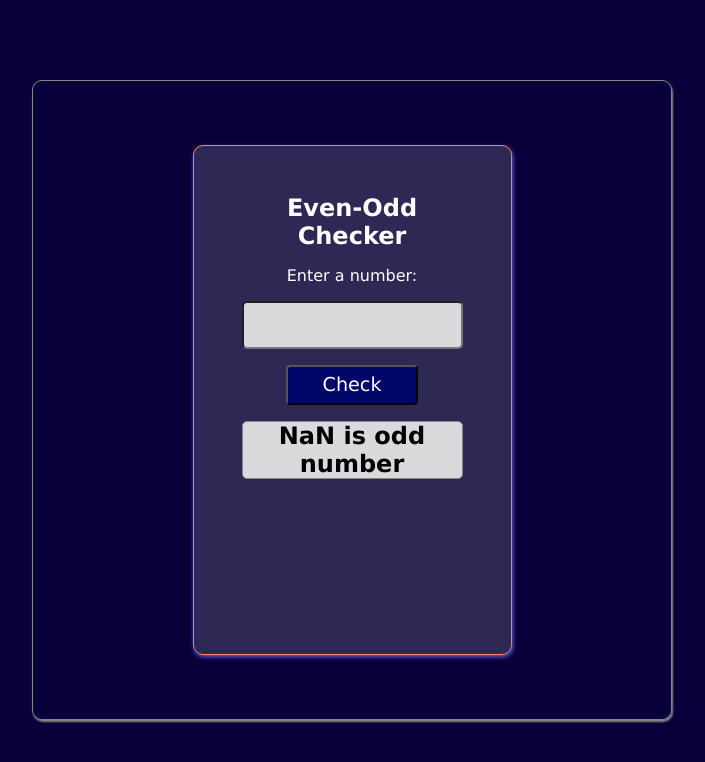
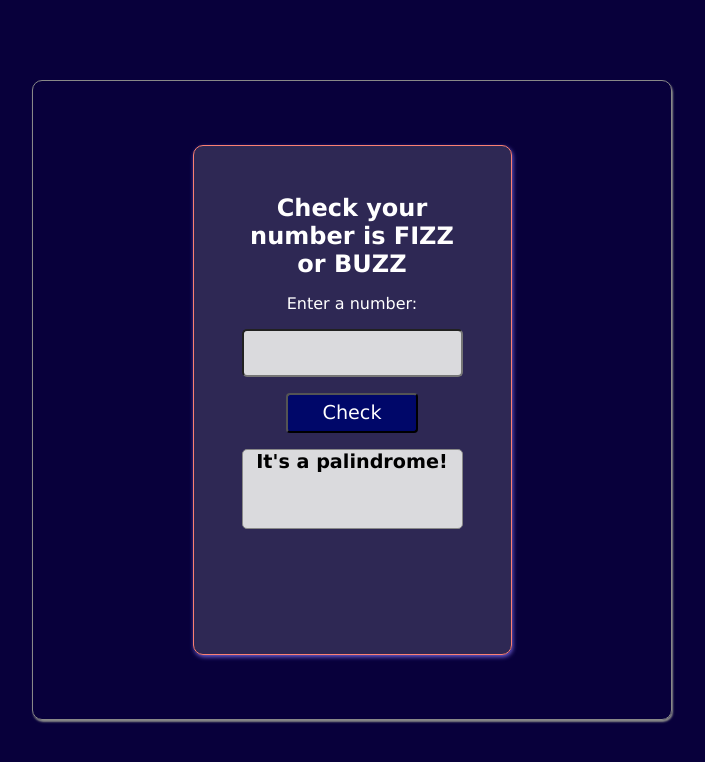
Before and after one commit to DRLVP/Js-practice, a plain HTML site: page index.html in a window 1280 px wide. Both pictures are taken after a click on the button "Check". Shown: the whole page, without its empty margins (288-993 px from the left). Drawn offline with Linux system fonts and the light colour scheme.

Commit message:
fizzBuzz and palindrome function

```diff
--- /dev/null
+++ b/conditionalProjects.js
@@ -0,0 +1,45 @@
+// Q no 1: Write a program that prints the numbers from 1 to 100. But for multiples of 3, print "Fizz" instead of the number, and for multiples of 5, print "Buzz". For numbers which are multiples of both 3 and 5, print "FizzBuzz".
+
+/*
+document.addEventListener('DOMContentLoaded', function () {
+    const num = document.getElementById('numberInput');
+    const checkBtn = document.getElementById('checkButton');
+    const result = document.getElementById('result');
+
+    checkBtn.addEventListener('click', function () {
+        const enteredNum = Number.parseInt(num.value);
+        if (enteredNum % 3 && enteredNum % 5 === 0) {
+            result.innerHTML = `${enteredNum} is FizzBuzz`;
+        }
+        else if (enteredNum % 5 === 0) {
+            result.innerHTML = `${enteredNum} is buzz`;
+        }
+        else if (enteredNum % 3 === 0) {
+            result.innerHTML = `${enteredNum} is fizz`;
+        }
+        else {
+            result.innerHTML = `${enteredNum} is not a fizzBuzz number`;
+        }
+
+    });
+});
+*/
+
+
+// Write a function that takes a string as input and returns true if the string is a palindrome (reads the same backward as forward), and false otherwise.
+
+document.getElementById('checkButton').addEventListener('click', function () {
+    const inputElement = document.getElementById('stringInput');
+    const resultElement = document.getElementById('result');
+
+    const inputText = inputElement.value;
+    const isPalin = isPalindrome(inputText);
+
+    resultElement.textContent = isPalin ? "It's a palindrome!" : "It's not a palindrome.";
+});
+
+function isPalindrome(str) {
+    const cleanedStr = str.replace(/[^a-zA-Z0-9]/g, '').toLowerCase();
+    const reversedStr = cleanedStr.split('').reverse().join('');
+    return cleanedStr === reversedStr;
+}
--- a/index.html
+++ b/index.html
@@ -11,14 +11,16 @@
 <body>
     <div class="container">
         <div class="content">
-            <h1>Even-Odd Checker</h1>
-            <label for="numberInput">Enter a number:</label>
-            <input type="number" id="numberInput">
+            <h1>Check your number is FIZZ or BUZZ</h1>
+            <label for="stringInput">Enter a number:</label>
+            <input type="text" id="stringInput">
             <button id="checkButton">Check</button>
-            <div id="result"></div>
+            <div id="result">
+
+            </div>
         </div>
     </div>
-    <script src="condiationalPs.js"></script>
+    <script src="conditionalProjects.js"></script>
 </body>
 
 </html>
--- a/style.css
+++ b/style.css
@@ -73,10 +73,10 @@ button {
 }
 
 #result {
-    font-size: 1.5rem;
+    font-size: 1.2rem;
     font-weight: 600;
     width: 100%;
-    height: max-content;
+    height: 80px;
     border: 1px solid #888;
     border-radius: 5px;
     background-color: #dadadd;
```
